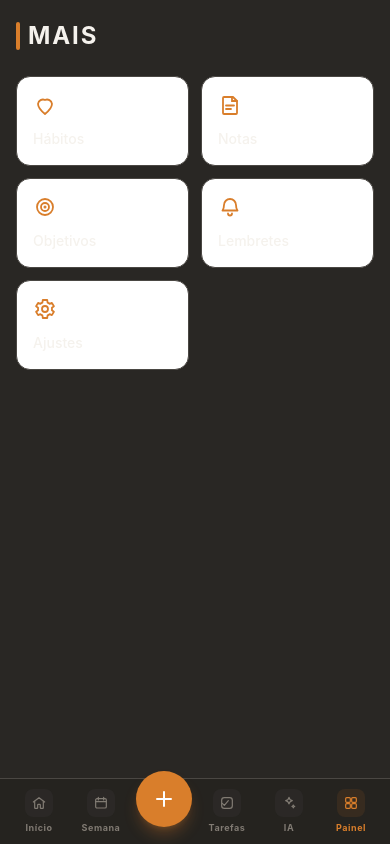
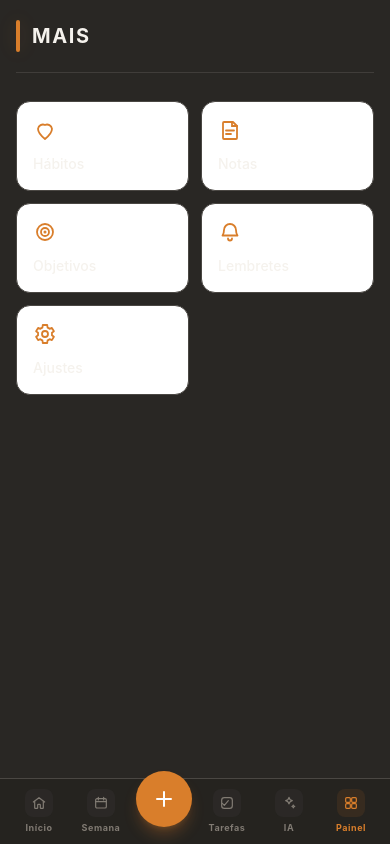
Before and after one commit to gebarbosaa/this_jarvis, a Next.js app: page /mais in a window 390 px wide. Built offline with nearby package versions, Linux system fonts and the light colour scheme.

Commit message:
Improve page header readability and responsive hierarchy

```diff
--- a/src/components/ui/PageHeader.tsx
+++ b/src/components/ui/PageHeader.tsx
@@ -1,12 +1,18 @@
 export function PageHeader({ title, subtitle }: { title: string; subtitle?: string }) {
   return (
-    <header className="mb-6 flex flex-wrap items-center justify-between gap-4">
-      <div>
-        <div className="flex items-center gap-2">
-          <span className="h-7 w-1 rounded-full bg-primary" />
-          <h1 className="label-caps text-2xl font-bold tracking-tight text-ink md:text-3xl">{title}</h1>
+    <header className="mb-7 flex flex-wrap items-end justify-between gap-4 border-b border-border/70 pb-5">
+      <div className="min-w-0">
+        <div className="flex items-center gap-3">
+          <span className="h-8 w-1 rounded-full bg-primary shadow-[0_0_18px_rgba(217,126,43,.2)]" />
+          <h1 className="label-caps text-xl font-extrabold tracking-tight text-ink sm:text-2xl lg:text-[28px]">
+            {title}
+          </h1>
         </div>
-        {subtitle && <p className="ml-3 mt-1 text-sm text-ink-soft">{subtitle}</p>}
+        {subtitle && (
+          <p className="ml-4 mt-2 max-w-2xl text-sm leading-6 text-ink-soft sm:text-[15px]">
+            {subtitle}
+          </p>
+        )}
       </div>
     </header>
   );
```
